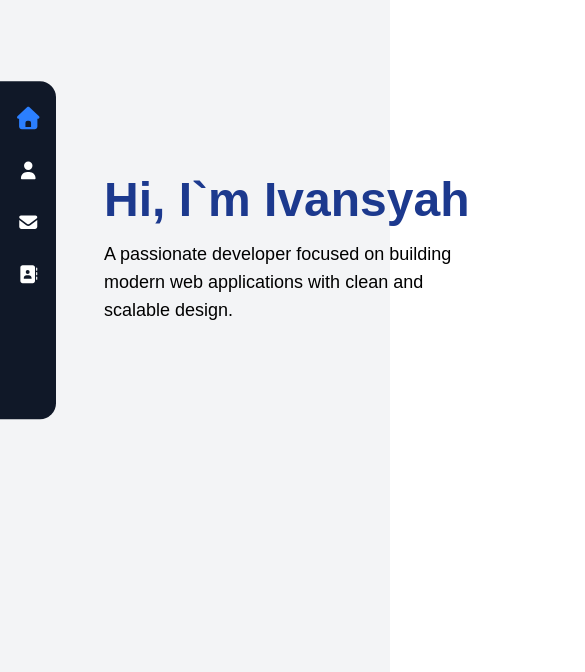
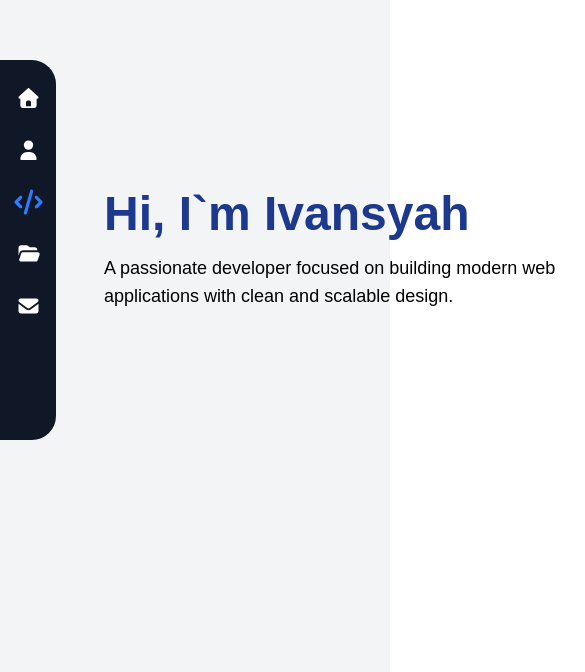
Before and after one commit to I4annet/Ivansyah-porto2-nextJs, a Next.js app: page / in a window 390 px wide. Shown: the part 172-844 px from the top of the page, 585 px wide, since content can reach past the window. Built offline with nearby package versions, Linux system fonts and the light colour scheme.

Commit message:
fix it responsive sidebar

```diff
--- a/app/(root)/page.tsx
+++ b/app/(root)/page.tsx
@@ -1,9 +1,12 @@
 // app/(root)/page.tsx
 import Sidebar from "@/components/Sidebar";
 import { FontAwesomeIcon } from "@fortawesome/react-fontawesome";
+import Hero from "@/components/Hero";
 import Skills from "@/components/Skills";
 import Projects from "@/components/Project";
 import Contact from "@/components/Contact";
+import About from "@/components/About";
+
 
 export default function Home() {
   return (
@@ -11,26 +14,8 @@ export default function Home() {
       <Sidebar />
 
       <main className="flex-1 ml-20">
-        {/* HERO */}
-        <section className="h-screen flex flex-col justify-center px-6">
-          <h1 className="text-5xl font-bold mb-4">Hi, I`m Ivansyah</h1>
-          <p className="text-lg max-w-xl text-black font-light">
-            A passionate developer focused on building modern web applications
-            with clean and scalable design.
-          </p>
-        </section>
-
-        {/* ABOUT */}
-        <section className="h-screen flex flex-col justify-center px-12">
-          <h2 className="text-4xl font-bold mb-6">About Me</h2>
-          <p className="max-w-2xl text-lg leading-relaxed">
-            I am a D4 Informatics student with an interest in frontend and backend
-            development. I enjoy creating responsive and user-friendly
-            applications using modern technologies like React, Next.js, and
-            Tailwind CSS.
-          </p>
-        </section>
-
+        <Hero />
+        <About />
         <Skills />
         <Projects />
         <Contact />
--- /dev/null
+++ b/components/About.tsx
@@ -0,0 +1,13 @@
+export default function About() {
+    return (
+        <section id="about" className="h-screen flex flex-col justify-center px-12">
+          <h2 className="text-4xl font-bold mb-6">About Me</h2>
+          <p className="max-w-2xl text-lg leading-relaxed">
+            I am a D4 Informatics student with an interest in frontend and backend
+            development. I enjoy creating responsive and user-friendly
+            applications using modern technologies like React, Next.js, and
+            Tailwind CSS.
+          </p>
+        </section>
+    );
+}
--- a/components/Contact.tsx
+++ b/components/Contact.tsx
@@ -2,17 +2,18 @@
 
 import { FontAwesomeIcon } from "@fortawesome/react-fontawesome";
 import { faLinkedin, faGithub } from "@fortawesome/free-brands-svg-icons";
-import { faEnvelope } from "@fortawesome/free-solid-svg-icons";
+import { faEnvelope, faFilePdf } from "@fortawesome/free-solid-svg-icons";
 import { button } from "framer-motion/m";
 
 const contacts = [
     { name: "Email Me", icon: faEnvelope },
     { name: "LinkedIn", icon: faLinkedin },
     { name: "GitHub", icon: faGithub },
+    { name: "Download CV", icon: faFilePdf },
 ]
 export default function Contact() {
     return (
-        <section className="h-screen flex flex-col justify-center px-12">
+        <section id="contact" className="h-screen flex flex-col justify-center px-12">
           <h2 className="text-4xl font-bold mb-6">Contact</h2>
           <p className="mb-4">Let`s work together!</p>
 
--- /dev/null
+++ b/components/Hero.tsx
@@ -0,0 +1,11 @@
+export default function Hero() {
+    return (
+        <section id="home" className="h-screen flex flex-col justify-center px-6">
+          <h1 className="text-5xl font-bold mb-4">Hi, I`m Ivansyah</h1>
+          <p className="text-lg max-w-xl text-black font-light">
+            A passionate developer focused on building modern web applications
+            with clean and scalable design.
+          </p>
+        </section>
+    );
+}
--- a/components/Project.tsx
+++ b/components/Project.tsx
@@ -1,7 +1,7 @@
 {/* PROJECTS */}
 export default function Projects() {
     return (
-<section className="h-screen flex flex-col justify-center px-12">
+<section id="projects" className="h-screen flex flex-col justify-center px-12">
           <h2 className="text-4xl font-bold mb-6">Projects</h2>
           <div className="grid md:grid-cols-3 gap-6">
             {[1, 2, 3].map((item) => (
--- a/components/Sidebar.tsx
+++ b/components/Sidebar.tsx
@@ -1,45 +1,87 @@
 "use client";
 
-import { useState } from "react";
+import { useState, useEffect } from "react";
 import { FontAwesomeIcon } from "@fortawesome/react-fontawesome";
 import {
   faHome,
   faUser,
+  faCode,
+  faFolderOpen,
   faEnvelope,
-  faContactBook,
 } from "@fortawesome/free-solid-svg-icons";
+import { label } from "framer-motion/m";
 
 const navItems = [
-  { icon: faHome },
-  { icon: faUser },
-  { icon: faEnvelope },
-  { icon: faContactBook },
+  { icon: faHome, label : "home", },
+  { icon: faUser, label : "about", },
+  { icon: faCode, label : "skills", },
+  { icon: faFolderOpen, label : "projects", },
+  { icon: faEnvelope, label : "contact", },
 ];
 
 export default function Sidebar() {
-  const [activeIndex, setActiveIndex] = useState<number | null>(0);
+   const [activeIndex, setActiveIndex] = useState(0);
+
+  // 🔥 Klik → scroll ke section
+  const handleScroll = (id: string, index: number) => {
+    setActiveIndex(index);
+
+    const element = document.getElementById(id);
+    if (element) {
+      element.scrollIntoView({ behavior: "smooth" });
+    }
+  };
+
+  // 🔥 Auto highlight saat scroll
+  useEffect(() => {
+    const handleScrollSpy = () => {
+      const sections = navItems.map((item) => item.label);
+
+      sections.forEach((id, index) => {
+        const el = document.getElementById(id);
+        if (el) {
+          const rect = el.getBoundingClientRect();
+
+          if (rect.top >= 0 && rect.top < window.innerHeight / 2) {
+            setActiveIndex(index);
+          }
+        }
+      });
+    };
+
+    window.addEventListener("scroll", handleScrollSpy);
+    return () => window.removeEventListener("scroll", handleScrollSpy);
+  }, []);
 
   return (
-       <div className="fixed top-1/2 -translate-y-1/2 h-[40vh] w-14 bg-gray-900 text-white
+       <div className="fixed top-1/2 -translate-y-1/2 h-[45vh] w-14 bg-gray-900 text-white
                     flex flex-col items-center
-                    rounded-tr-2xl rounded-br-2xl z-10">
+                    rounded-tr-3xl rounded-br-3xl z-1">
 
-      <nav className="flex flex-col gap-6 mt-6">
+     <nav className="flex flex-col gap-6 mt-6">
         {navItems.map((item, index) => (
           <button
             key={index}
-            onClick={() => setActiveIndex(index)}
-            className={`text-lg transition-all duration-300
-              ${activeIndex === index
-                ? "text-blue-500 scale-125"
-                : "hover:text-blue-400 hover:scale-110"
+            onClick={() => handleScroll(item.label, index)}
+            title={item.label}
+            className={`relative group text-xl transition-all duration-300
+              ${
+                activeIndex === index
+                  ? "text-blue-500 scale-125"
+                  : "hover:text-blue-400 hover:scale-110"
               }`}
           >
             <FontAwesomeIcon icon={item.icon} />
+
+            {/* 🔥 Tooltip */}
+            <span className="absolute left-12
+              bg-gray-800 text-white text-xs px-2 rounded
+              opacity-0 group-hover:opacity-100">
+              {item.label}
+            </span>
           </button>
         ))}
       </nav>
-
     </div>
   );
 }
--- a/components/Skills.tsx
+++ b/components/Skills.tsx
@@ -20,7 +20,7 @@ const skills = [
   {/* SKILLS */}
   export default function Skills() {
     return (
-       <section className="h-screen flex flex-col justify-center px-12">
+       <section id="skills" className="h-screen flex flex-col justify-center px-12">
           <h2 className="text-4xl font-bold mb-6">Skills</h2>
 
           <div className="grid grid-cols-2 md:grid-cols-4 gap-6">
```
